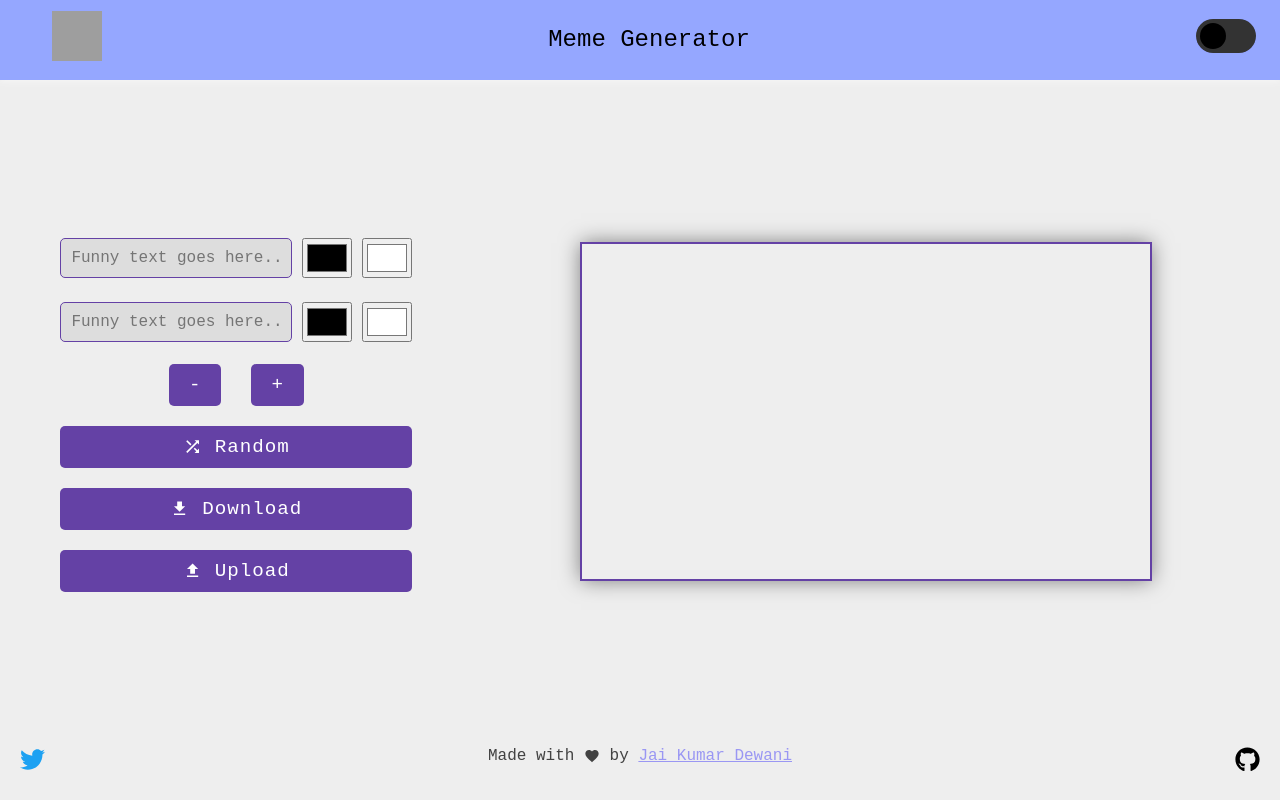
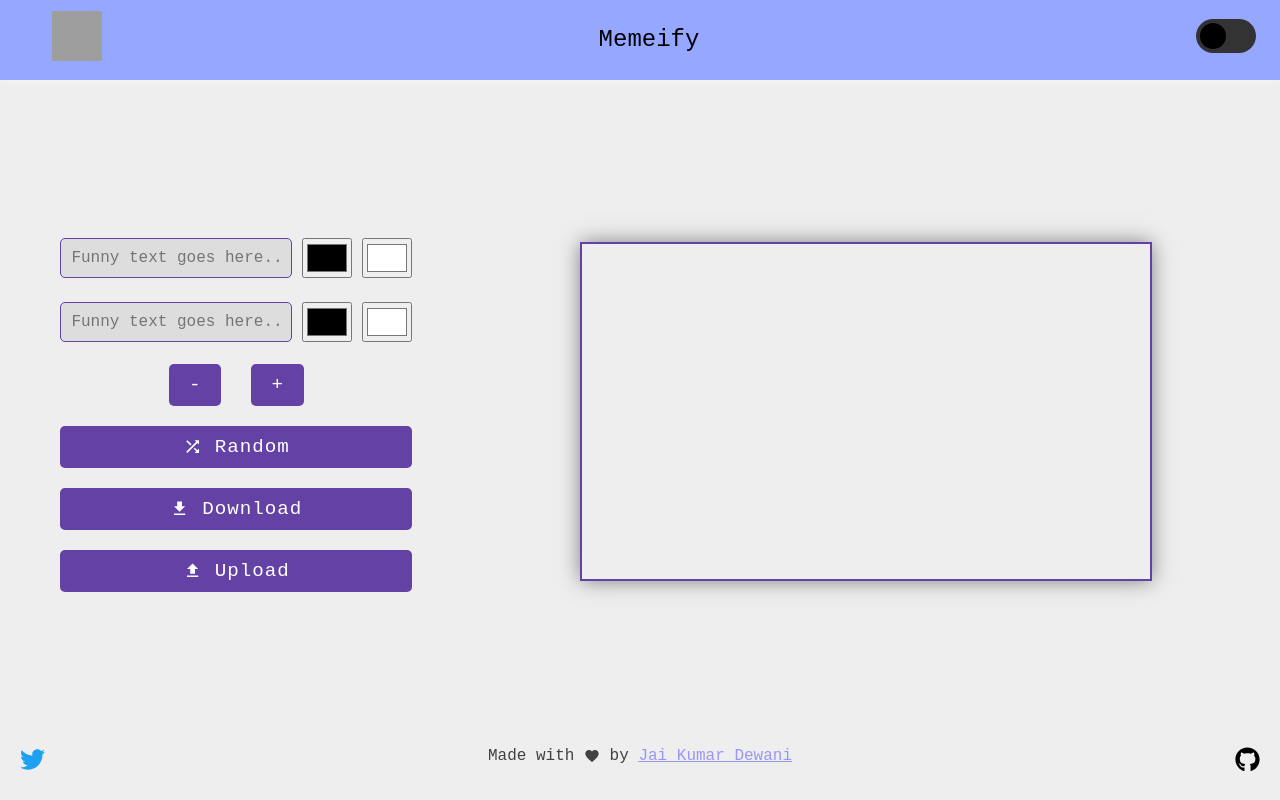
Before and after one commit to jai-dewani/memeify, a React (Create React App) app: page / in a window 1280 px wide. Built offline with nearby package versions, Linux system fonts and the light colour scheme; no server answers; grey boxes are pictures that could not be loaded; the HTML template or start-up script is replaced by a standard one.

Commit message:
fix: Upadte project name

```diff
--- a/src/components/Header.js
+++ b/src/components/Header.js
@@ -48,7 +48,7 @@ function Header() {
                     />
                 </Typography>
                 <Typography variant="h5" className={classes.title}>
-                    <p>Meme Generator</p>
+                    <p>Memeify</p>
                 </Typography>
                 <Typography variant="h6">
                 <label className="theme-switch" htmlFor="checkbox">
```
